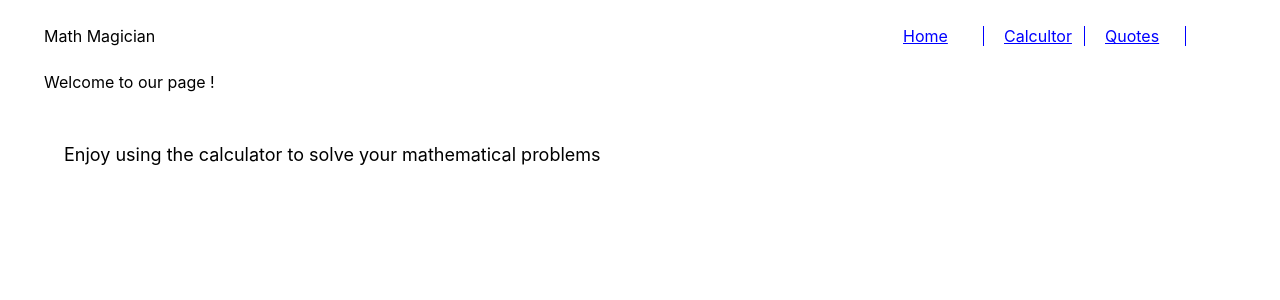
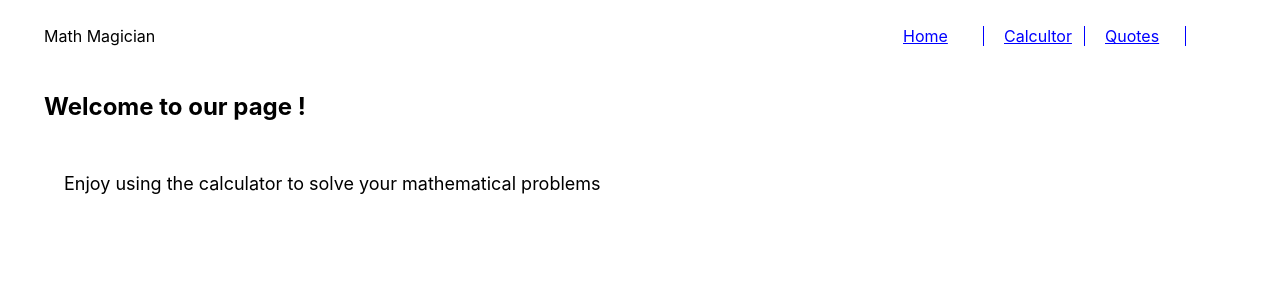
Before and after one commit to leonard33/mathmagicians, a React (Create React App) app: page / in a window 1280 px wide. Shown: the top 300 px of the page. Built offline with nearby package versions, Linux system fonts and the light colour scheme.

Commit message:
fix linters

```diff
--- a/src/components/Home.js
+++ b/src/components/Home.js
@@ -5,11 +5,11 @@ export default function Home() {
      return (
        <>
       <div>
-          Welcome to our page !
-    </div>
-      <div className="loren">
+          <h2>Welcome to our page !</h2>
+      </div>
+         <div className="loren">
           Enjoy using the calculator to solve your mathematical problems
-    </div>
-    </>
+      </div>
+       </>
   );
 }
--- a/src/components/Nav.js
+++ b/src/components/Nav.js
@@ -19,4 +19,4 @@ export default function Nav() {
       </ul>
     </div>
   );
-};
+}
--- a/src/components/Quote.js
+++ b/src/components/Quote.js
@@ -3,9 +3,9 @@ import './Quote.css';
 
 export default function Quote() {
   return (
-    <div className="data">
+      <div className="data">
         Mathematics is not about numbers equations, computations or
         algorithms it is about understanding -WILLIAM PAul Thurston
-      </div>
+    </div>
   );
-};
+}
```
